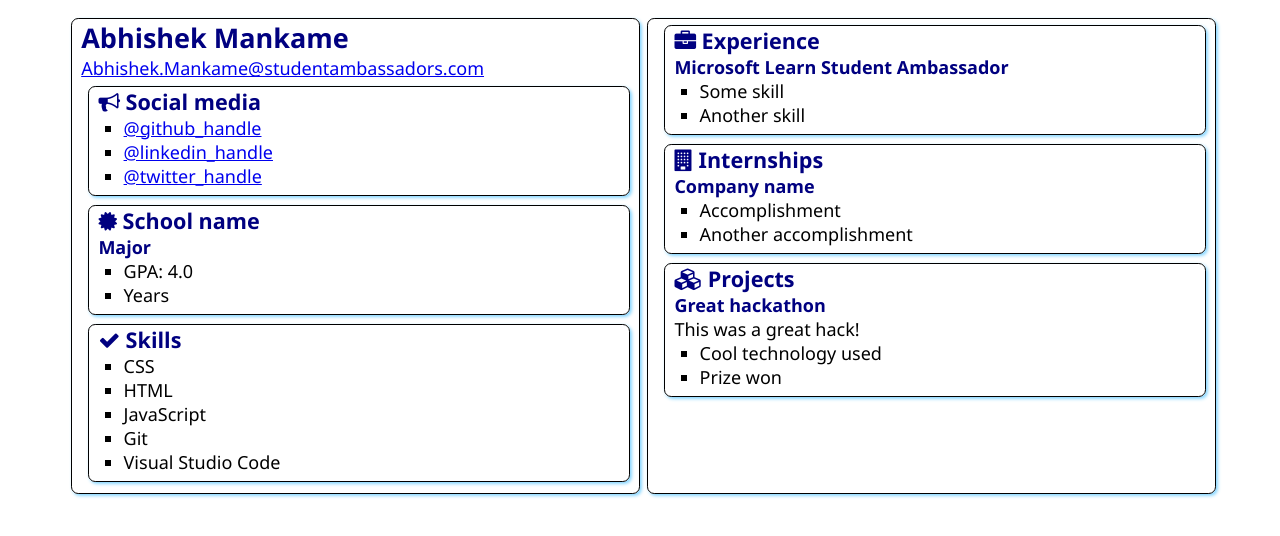
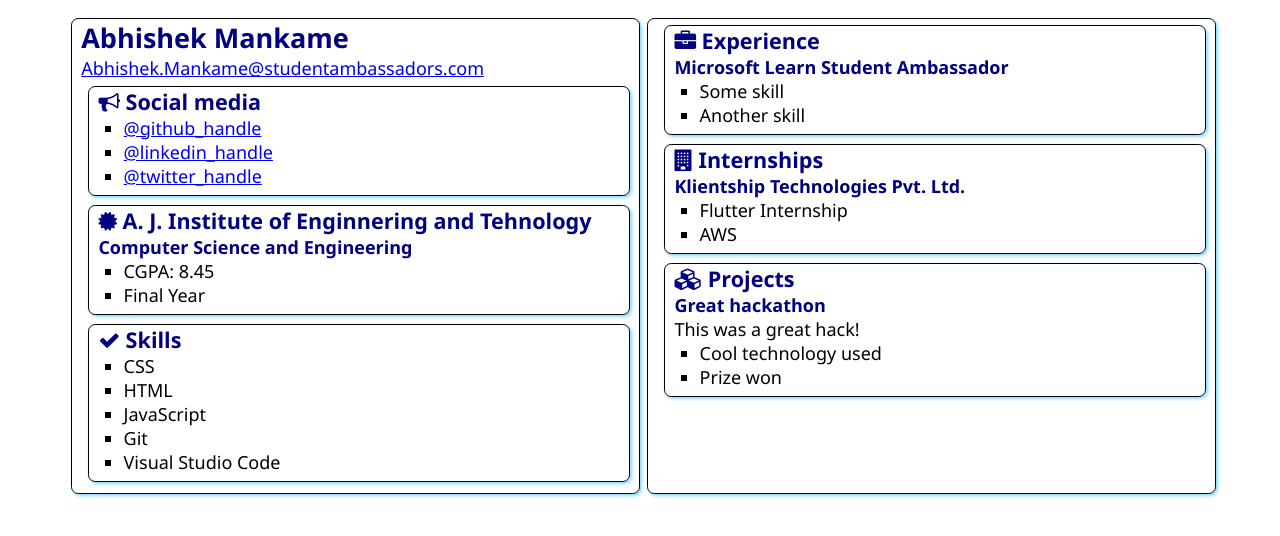
Before and after one commit to AbhishekMankame/SATechnicalOnboarding, a plain HTML site: page src/index.html in a window 1280 px wide. Drawn offline with Linux system fonts and the light colour scheme.

Commit message:
Information update

```diff
--- a/src/index.html
+++ b/src/index.html
@@ -32,12 +32,12 @@
                 <div class="education">
                     <h2>
                         <i class="fa fa-certificate" aria-hidden="true"></i>
-                        School name
+                        A. J. Institute of Enginnering and Tehnology
                     </h2>
-                    <h3>Major</h3>
+                    <h3>Computer Science and Engineering</h3>
                     <ul>
-                        <li>GPA: 4.0</li>
-                        <li>Years</li>
+                        <li>CGPA: 8.45</li>
+                        <li>Final Year</li>
                     </ul>
                 </div>
             </section>
@@ -74,10 +74,10 @@
                     Internships
                 </h2>
 
-                <h3>Company name</h3>
+                <h3>Klientship Technologies Pvt. Ltd.</h3>
                 <ul>
-                    <li>Accomplishment</li>
-                    <li>Another accomplishment</li>
+                    <li>Flutter Internship</li>
+                    <li>AWS</li>
                 </ul>
             </section>
             <section class="box">
```
